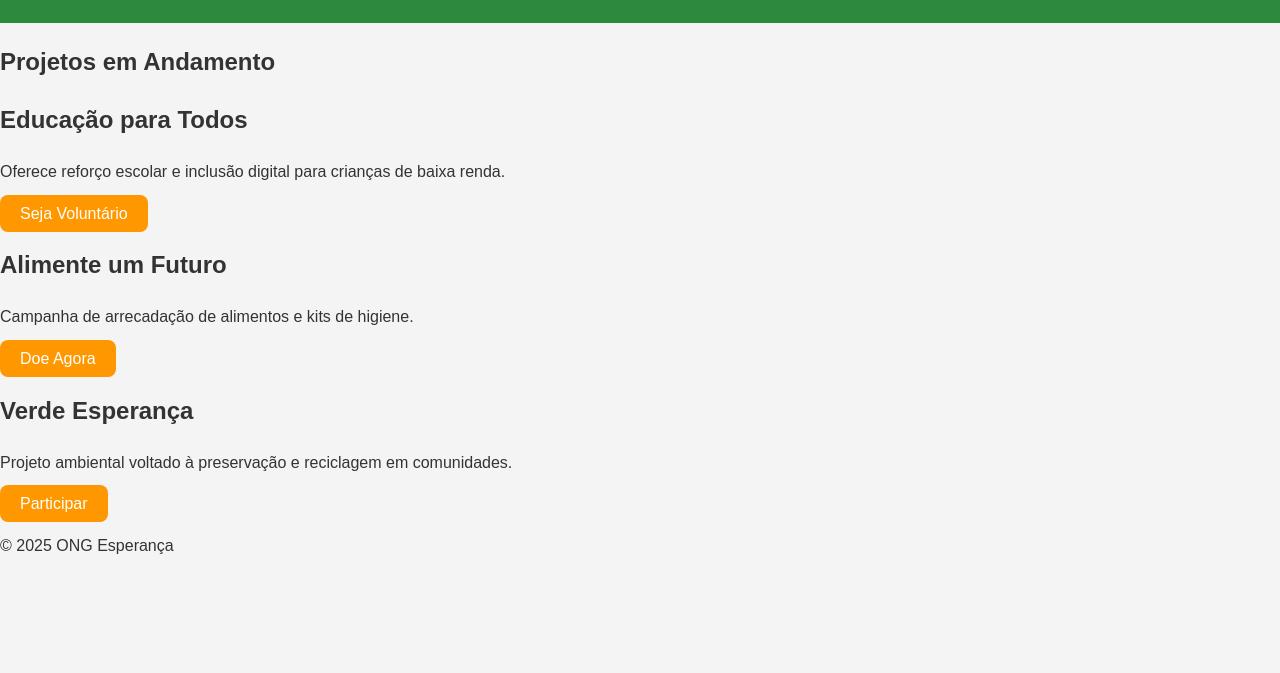
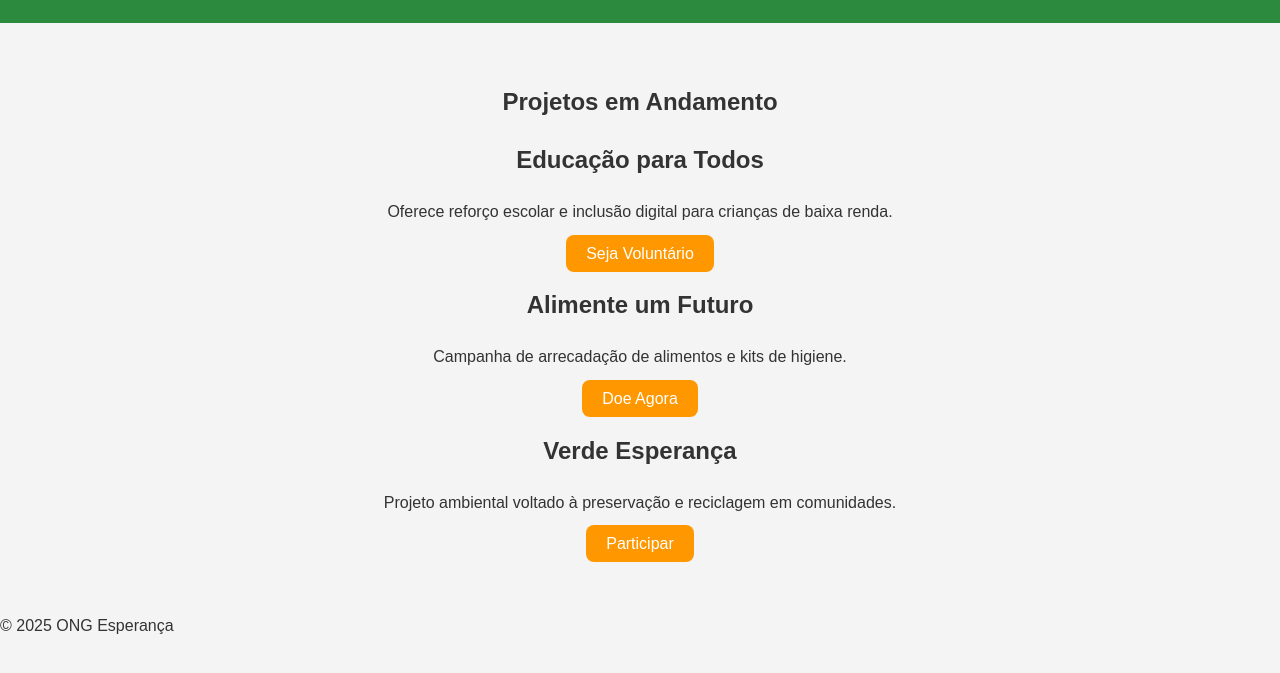
Before and after one commit to Wellington-Matias/Atividade-pratica-1, a plain HTML site: page projetos.html in a window 1280 px wide. Shown: the part 55-728 px from the top of the page. Drawn offline with Linux system fonts and the light colour scheme.

Commit message:
Ultimas modificações
Algumas modificações necessárias.

```diff
--- a/styles.css
+++ b/styles.css
@@ -70,6 +70,10 @@ header {
 .btn:hover {
   background: var(--cor-btn-hover);
 }
+.projetos {
+  text-align: center;
+  padding: 40px 20px;
+}
 
 /* Formulários */
 form {
```
